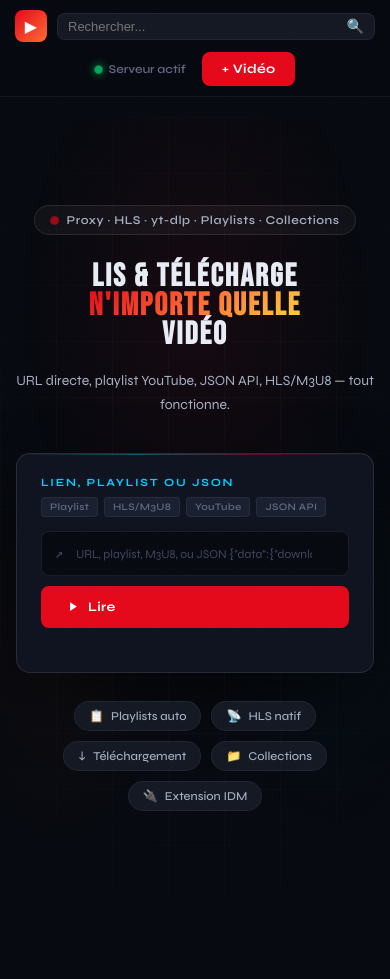
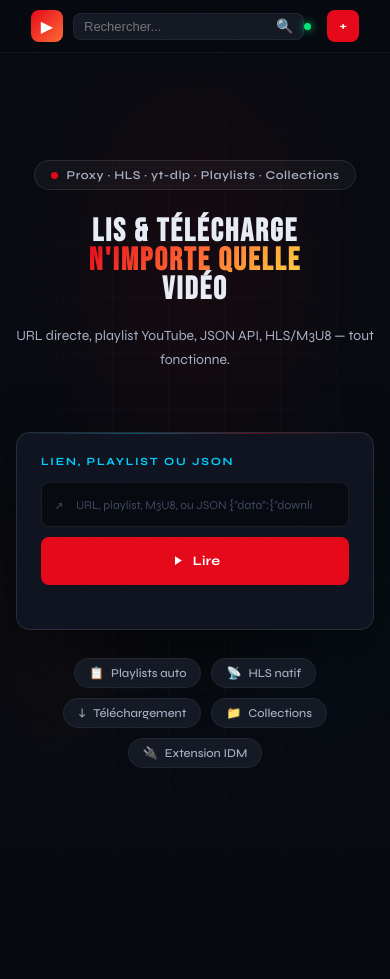
Before and after one commit to olalbns/VaultStream, a Python web app: template templates/index.html in a window 390 px wide. After the commit the page ends 768 px from the top, so only its background shows below. Run offline with Jinja, Linux system fonts and the light colour scheme; the template is opened without the code that fills it, so the values that code supplies are empty; some libraries are stand-ins or nearby versions.

Commit message:
Mise a jour

```diff
--- a/static/css/main.css
+++ b/static/css/main.css
@@ -58,18 +58,46 @@
   pointer-events: none; opacity: 0.35;
 }
 
-/* ════════════════════ NAVBAR ════════════════════ */
+/* ════════════════════ NAVBAR (Refonte) ════════════════════ */
 #navbar {
   position: fixed; top: 0; left: 0; right: 0; z-index: 500;
   height: var(--nav-h);
+  background: rgba(7,10,16,0.92);
+  backdrop-filter: blur(20px) saturate(1.4);
+  border-bottom: 1px solid var(--border);
+  display: flex; align-items: center; justify-content: center;
+}
+.nav-container {
+  width: 100%; max-width: 1600px; padding: 0 24px;
   display: flex; align-items: center; justify-content: space-between;
-  padding: 0 36px;
-  background: rgba(7,10,16,0.88);
-  backdrop-filter: blur(24px) saturate(1.4);
-  border-bottom: 1px solid var(--border);
 }
+.nav-left { display: flex; align-items: center; gap: 24px; }
+.nav-right { display: flex; align-items: center; gap: 16px; }
 
-.nav-left { display: flex; align-items: center; gap: 40px; }
+.nav-links { display: flex; gap: 4px; list-style: none; }
+.nav-links a {
+  padding: 8px 16px; border-radius: var(--radius-sm);
+  font-size: 13px; font-weight: 600; color: var(--muted);
+  transition: all 0.2s; display: flex; align-items: center; gap: 8px;
+}
+.nav-links a span { font-size: 16px; opacity: 0.8; display: none; }
+.nav-links a:hover, .nav-links a.active {
+  color: var(--text); background: var(--s2);
+}
+.nav-links a.active { color: var(--red); background: var(--red-dim); border-bottom: none; }
+
+.nav-search {
+  display: flex; align-items: center;
+  background: var(--s2); border: 1px solid var(--border);
+  border-radius: 20px; padding: 4px 12px; gap: 8px;
+  width: 180px; transition: width 0.3s cubic-bezier(0.4, 0, 0.2, 1);
+}
+.nav-search input {
+  background: transparent; border: none; color: var(--text);
+  font-size: 13px; outline: none; width: 100%;
+}
+.nav-search button { background: transparent; border: none; cursor: pointer; color: var(--muted); }
+.nav-search:focus-within { width: 280px; border-color: var(--red); }
 
 /* Logo */
 .logo {
@@ -84,32 +112,11 @@
   color: white;
   flex-shrink: 0;
 }
-.logo-mark svg { width: 16px; height: 16px; margin-left: 2px; }
 .logo-name {
   font-family: 'Bebas Neue', sans-serif;
   font-size: 22px; letter-spacing: 3px;
   color: var(--text);
 }
-
-/* Nav links */
-.nav-links {
-  display: flex; gap: 28px; list-style: none;
-}
-.nav-links a {
-  font-size: 13px; font-weight: 600;
-  letter-spacing: 0.3px;
-  color: var(--muted);
-  transition: color 0.2s;
-  padding-bottom: 2px;
-  border-bottom: 2px solid transparent;
-}
-.nav-links a:hover { color: var(--text2); }
-.nav-links a.active {
-  color: var(--text);
-  border-bottom-color: var(--red);
-}
-
-.nav-right { display: flex; align-items: center; gap: 16px; }
 
 .server-status {
   display: flex; align-items: center; gap: 7px;
@@ -121,10 +128,6 @@
   box-shadow: 0 0 8px var(--green);
   animation: pulse-dot 3s infinite;
 }
-@keyframes pulse-dot {
-  0%, 100% { opacity: 1; transform: scale(1); }
-  50%       { opacity: 0.6; transform: scale(1.3); }
-}
 
 .btn-nav-add {
   background: var(--red);
@@ -133,10 +136,76 @@
   font-size: 13px; font-weight: 700; letter-spacing: 0.3px;
   transition: all 0.2s;
 }
-.btn-nav-add:hover {
-  background: #c5070f;
-  box-shadow: 0 4px 18px var(--red-glow);
-  transform: translateY(-1px);
+
+/* ════════════════════ RESPONSIVE GLOBAL ════════════════════ */
+
+@media (max-width: 1200px) {
+  .nav-links a { padding: 8px 12px; font-size: 12px; }
+  .logo-name { font-size: 18px; }
+}
+
+@media (max-width: 1024px) {
+  .nav-search { width: 150px; }
+  .nav-search:focus-within { width: 200px; }
+  .hero-title { font-size: 48px; }
+}
+
+@media (max-width: 768px) {
+  #navbar { height: 60px; }
+  .nav-container { padding: 0 16px; }
+  .nav-search { display: none; }
+  .logo-name { display: none; }
+  .nav-right .server-status span { display: none; }
+  .btn-nav-add { padding: 8px 12px; }
+
+  .nav-links {
+    position: fixed; bottom: 0; left: 0; right: 0;
+    height: 64px; background: var(--bg2);
+    border-top: 1px solid var(--border);
+    padding: 0 5px; z-index: 1000;
+    justify-content: space-around; align-items: center;
+    gap: 0;
+  }
+  .nav-links li { flex: 1; text-align: center; }
+  .nav-links a {
+    flex-direction: column; gap: 4px; padding: 6px 0;
+    font-size: 10px; font-weight: 500; color: var(--muted);
+    background: transparent !important;
+  }
+  .nav-links a span { display: block; font-size: 20px; }
+  .nav-links a.active { color: var(--red); opacity: 1; }
+
+  .hero { padding: 80px 20px 40px; text-align: center; min-height: auto; }
+  .hero-title { font-size: 36px; line-height: 1.1; }
+  .hero-sub { font-size: 14px; margin: 16px auto; max-width: 100%; }
+  .input-card { padding: 16px; margin-top: 24px; width: 100%; }
+  .input-row { flex-direction: column; gap: 12px; width: 100%; }
+  .input-wrap { width: 100%; }
+  .btn-primary { width: 100%; height: 48px; justify-content: center; }
+
+  .cards-row, .cards-grid {
+    display: grid;
+    grid-template-columns: repeat(auto-fill, minmax(140px, 1fr));
+    gap: 12px; padding: 12px;
+  }
+
+  .page { padding-top: 60px; padding-bottom: 80px; }
+
+  .player-layout { flex-direction: column; gap: 16px; padding: 0; }
+  .player-main { width: 100%; }
+  .player-sidebar { width: 100%; border-left: none; border-top: 1px solid var(--border); padding: 16px; }
+  .player-stage { aspect-ratio: 16/9; border-radius: 0; border-left: none; border-right: none; }
+
+  .method-bar { flex-direction: column; align-items: flex-start; gap: 12px; padding: 12px; }
+  .method-bar-right { width: 100%; justify-content: space-between; flex-wrap: wrap; }
+  .quality-bar { overflow-x: auto; white-space: nowrap; padding: 8px 12px; display: flex !important; }
+}
+
+@media (max-width: 480px) {
+  .hero-title { font-size: 30px; }
+  .hero-eyebrow { font-size: 10px; padding: 4px 12px; }
+  .fmt-tag { display: none; }
+  .feature-row { display: none; }
 }
 
 /* ════════════════════ PAGES ════════════════════ */
--- a/templates/index.html
+++ b/templates/index.html
@@ -14,32 +14,33 @@
 
 <!-- NAVBAR -->
 <nav id="navbar">
+  <div class="nav-container">
     <div class="nav-left">
       <div class="logo" onclick="showPage('home')">
         <div class="logo-mark">▶</div>
         <span class="logo-name">STREAMVAULT</span>
       </div>
-    <ul class="nav-links">
-      <li><a href="#" data-page="home"        onclick="showPage('home')">Accueil</a></li>
-      <li><a href="#" data-page="player"      onclick="showPage('player')" id="nav-player" style="display:none">▶ Lecture</a></li>
-      <li><a href="#" data-page="downloader"  onclick="showPage('downloader')">Télécharger</a></li>
-      <li><a href="#" data-page="queue"       onclick="showPage('queue')">Queue</a></li>
-      <li><a href="#" data-page="collections" onclick="showPage('collections')">Collections</a></li>
-      <li><a href="#" data-page="library"     onclick="showPage('library')">Bibliothèque</a></li>
-    </ul>
       <div class="nav-search">
         <input type="text" id="nav-search-input" placeholder="Rechercher..." onkeydown="if(event.key==='Enter')globalSearch()">
         <button onclick="globalSearch()">🔍</button>
       </div>
     </div>
+
+    <ul class="nav-links" id="nav-menu">
+      <li><a href="#" data-page="home"        onclick="showPage('home')"><span>🏠</span> Accueil</a></li>
+      <li><a href="#" data-page="downloader"  onclick="showPage('downloader')"><span>↓</span> Télécharger</a></li>
+      <li><a href="#" data-page="queue"       onclick="showPage('queue')"><span>≡</span> Queue</a></li>
+      <li><a href="#" data-page="collections" onclick="showPage('collections')"><span>📁</span> Collections</a></li>
+      <li><a href="#" data-page="library"     onclick="showPage('library')"><span>📚</span> Bibliothèque</a></li>
+      <li id="nav-player-li" style="display:none"><a href="#" data-page="player" onclick="showPage('player')"><span>▶</span> Lecture</a></li>
+    </ul>
+
     <div class="nav-right">
       <div class="server-status" id="server-status">
-      <div class="status-dot"></div><span>Serveur actif</span>
+        <div class="status-dot"></div><span>Online</span>
       </div>
-    <div class="queue-indicator" id="queue-indicator" style="display:none" onclick="showPage('queue')">
-      <span>≡</span><span id="queue-count">0</span>
+      <button class="btn-nav-add" onclick="focusInput()">+</button>
     </div>
-    <button class="btn-nav-add" onclick="focusInput()">+ Vidéo</button>
   </div>
 </nav>
 
```
Lines whose indentation alone changed are shown as unchanged.
